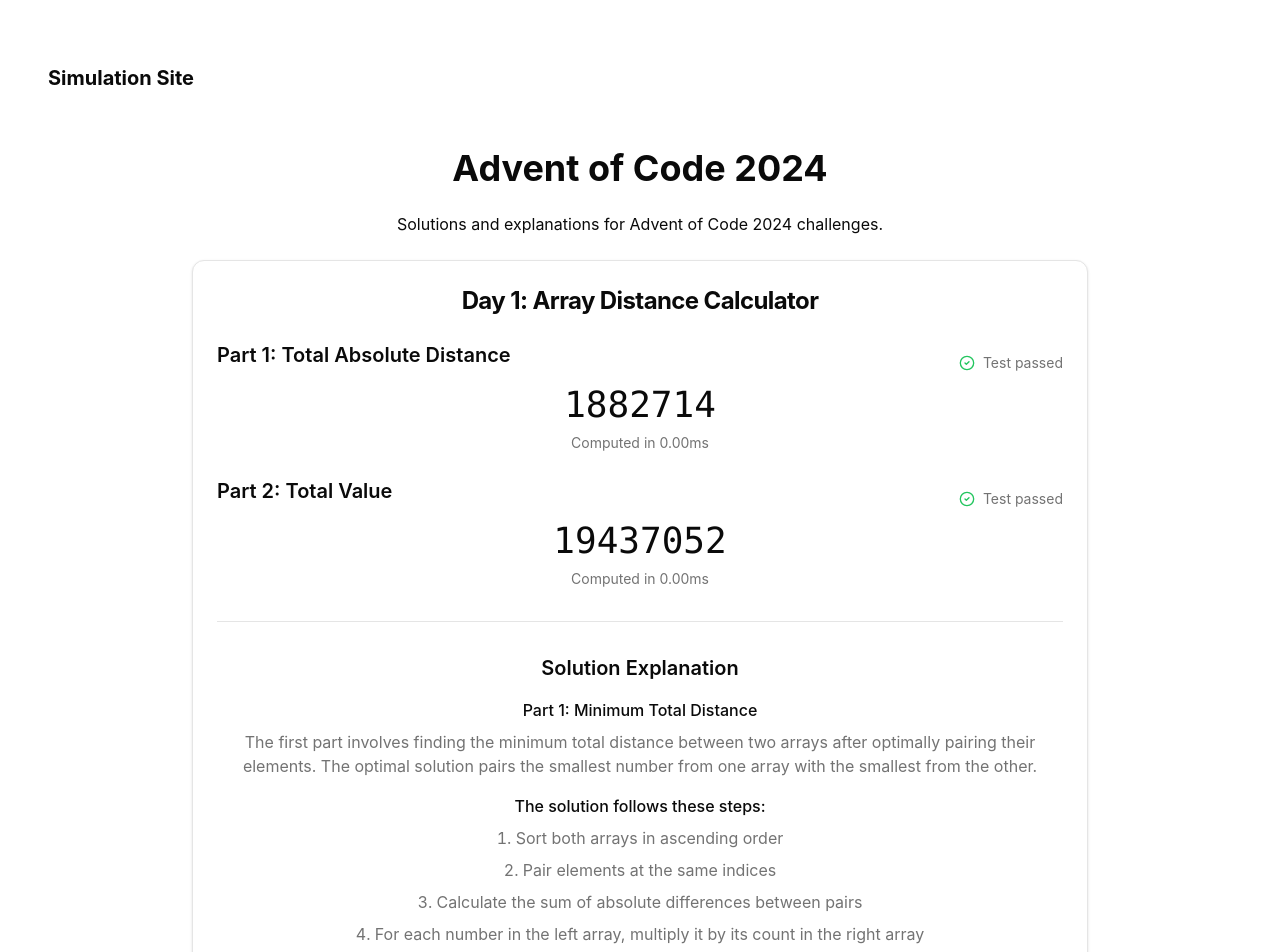
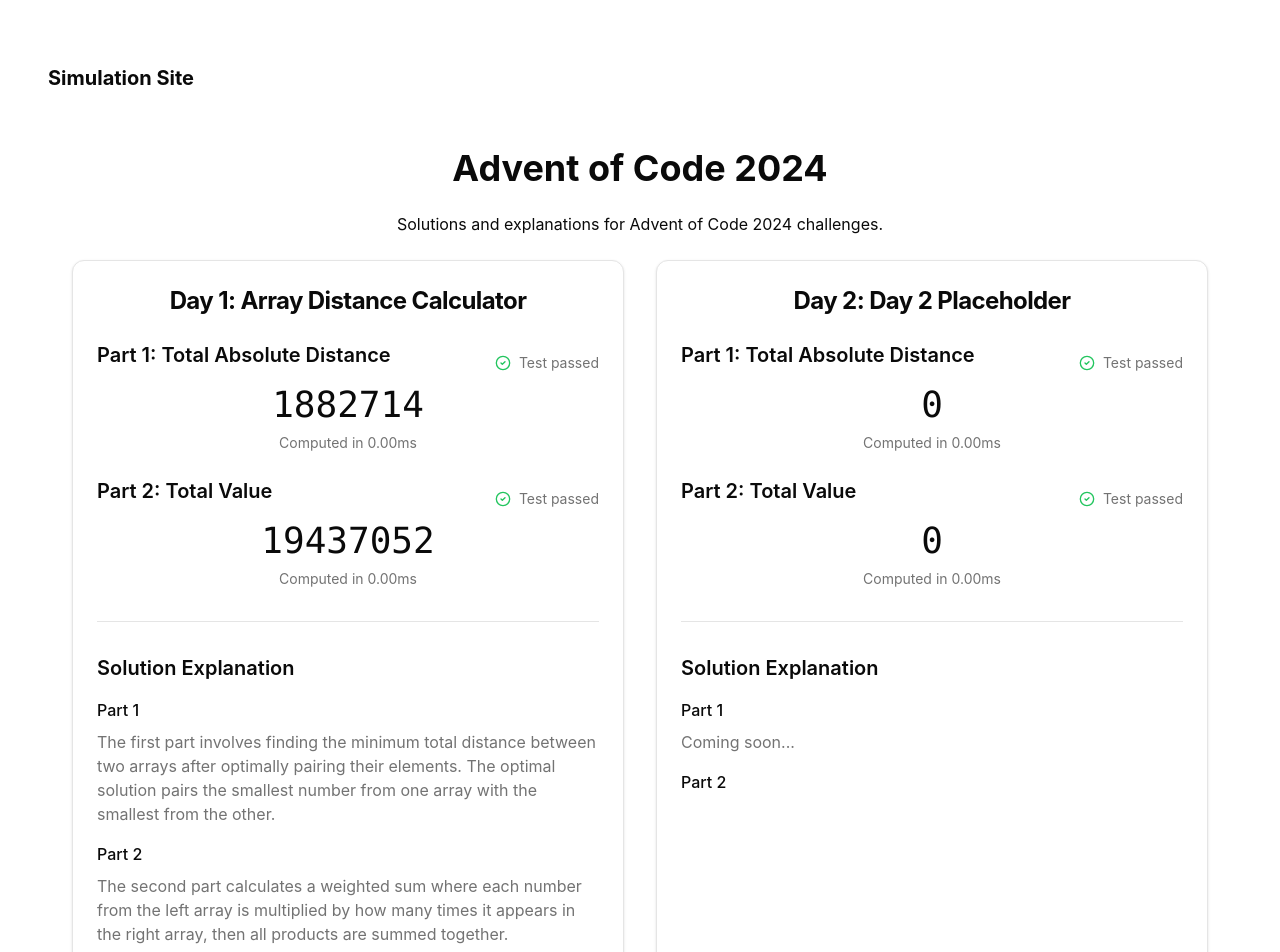
Before and after one commit to jzeiders/simulation-site, a React (Vite) app in the folder simulation-sites/: page /simulation-site/advent2024 in a window 1280 px wide. Shown: the top 952 px of the page. Built offline with nearby package versions, Linux system fonts and the light colour scheme.

Commit message:
that's part 1

```diff
--- a/simulation-sites/src/pages/aoc/Day1/Day1.tsx
+++ b/simulation-sites/src/pages/aoc/Day1/Day1.tsx
@@ -41,13 +41,7 @@
 
     explanation: {
         part1: "The first part involves finding the minimum total distance between two arrays after optimally pairing their elements. The optimal solution pairs the smallest number from one array with the smallest from the other.",
-        steps: [
-            "Sort both arrays in ascending order",
-            "Pair elements at the same indices",
-            "Calculate the sum of absolute differences between pairs",
-            "For each number in the left array, multiply it by its count in the right array",
-            "Sum all these products for the final result"
-        ]
+        part2: "The second part calculates a weighted sum where each number from the left array is multiplied by how many times it appears in the right array, then all products are summed together."
     },
 
     testCases: {
--- /dev/null
+++ b/simulation-sites/src/pages/aoc/Day2/Day2.tsx
@@ -0,0 +1,49 @@
+import { Solution, runSolution } from '../common/SolutionRunner'
+import { SolutionCard } from '../common/SolutionCard'
+
+const solution: Solution<any, number> = {
+    parseInput: (content: string): any => {
+        // TODO: Implement parsing logic
+        return [];
+    },
+
+    part1: (input: any): number => {
+        // TODO: Implement part 1
+        return 0;
+    },
+
+    part2: (input: any): number => {
+        // TODO: Implement part 2
+        return 0;
+    },
+
+    explanation: {
+        part1: "Coming soon...",
+        steps: [
+            "Step 1 placeholder",
+            "Step 2 placeholder"
+        ]
+    },
+
+    testCases: {
+        input: "",
+        expected: {
+            part1: 0,
+            part2: 0
+        }
+    }
+};
+
+export function Day2() {
+    const { part1, part2 } = runSolution(solution, "");
+
+    return (
+        <SolutionCard
+            day={2}
+            title="Day 2 Placeholder"
+            part1={part1}
+            part2={part2}
+            explanation={solution.explanation}
+        />
+    );
+}
--- a/simulation-sites/src/pages/aoc/common/SolutionCard.tsx
+++ b/simulation-sites/src/pages/aoc/common/SolutionCard.tsx
@@ -25,7 +25,7 @@
     }
     explanation: {
         part1: string
-        steps: string[]
+        part2: string
     }
 }
 
@@ -86,20 +86,16 @@
 
                 <Separator />
 
-                <div className="space-y-4">
-                    <h3 className="text-xl font-semibold">Solution Explanation</h3>
+                <div className="space-y-4 text-left">
+                    <h3 className="text-xl font-semibold ">Solution Explanation</h3>
                     <div className="space-y-4">
                         <div>
-                            <h4 className="font-medium mb-2">Part 1: Minimum Total Distance</h4>
+                            <h4 className="font-medium mb-2">Part 1</h4>
                             <p className="text-muted-foreground">{explanation.part1}</p>
                         </div>
                         <div>
-                            <div className="font-medium mb-2">The solution follows these steps:</div>
-                            <ul className="list-decimal list-inside space-y-2">
-                                {explanation.steps.map((step, index) => (
-                                    <li key={index} className="text-muted-foreground">{step}</li>
-                                ))}
-                            </ul>
+                            <h4 className="font-medium mb-2">Part 2</h4>
+                            <p className="text-muted-foreground">{explanation.part2}</p>
                         </div>
                     </div>
                 </div>
--- a/simulation-sites/src/pages/aoc/common/SolutionRunner.ts
+++ b/simulation-sites/src/pages/aoc/common/SolutionRunner.ts
@@ -4,7 +4,7 @@
   part2: (input: T) => R;
   explanation: {
     part1: string;
-    steps: string[];
+    part2: string;
   };
   testCases: {
     input: string;
--- a/simulation-sites/src/routes/advent2024.tsx
+++ b/simulation-sites/src/routes/advent2024.tsx
@@ -1,5 +1,6 @@
 import { createFileRoute } from '@tanstack/react-router'
 import { Day1 } from '@/pages/aoc/Day1/Day1'
+import { Day2 } from '@/pages/aoc/Day2/Day2'
 
 export const Route = createFileRoute('/advent2024')({
   component: AdventOfCode2024,
@@ -11,7 +12,10 @@
       <h1 className="text-4xl font-bold mb-6">Advent of Code 2024</h1>
       <p className="mb-6">Solutions and explanations for Advent of Code 2024 challenges.</p>
 
-      <Day1 />
+      <div className="grid grid-cols-1 md:grid-cols-2 gap-8">
+        <Day1 />
+        <Day2 />
+      </div>
     </div>
   )
 }
```
